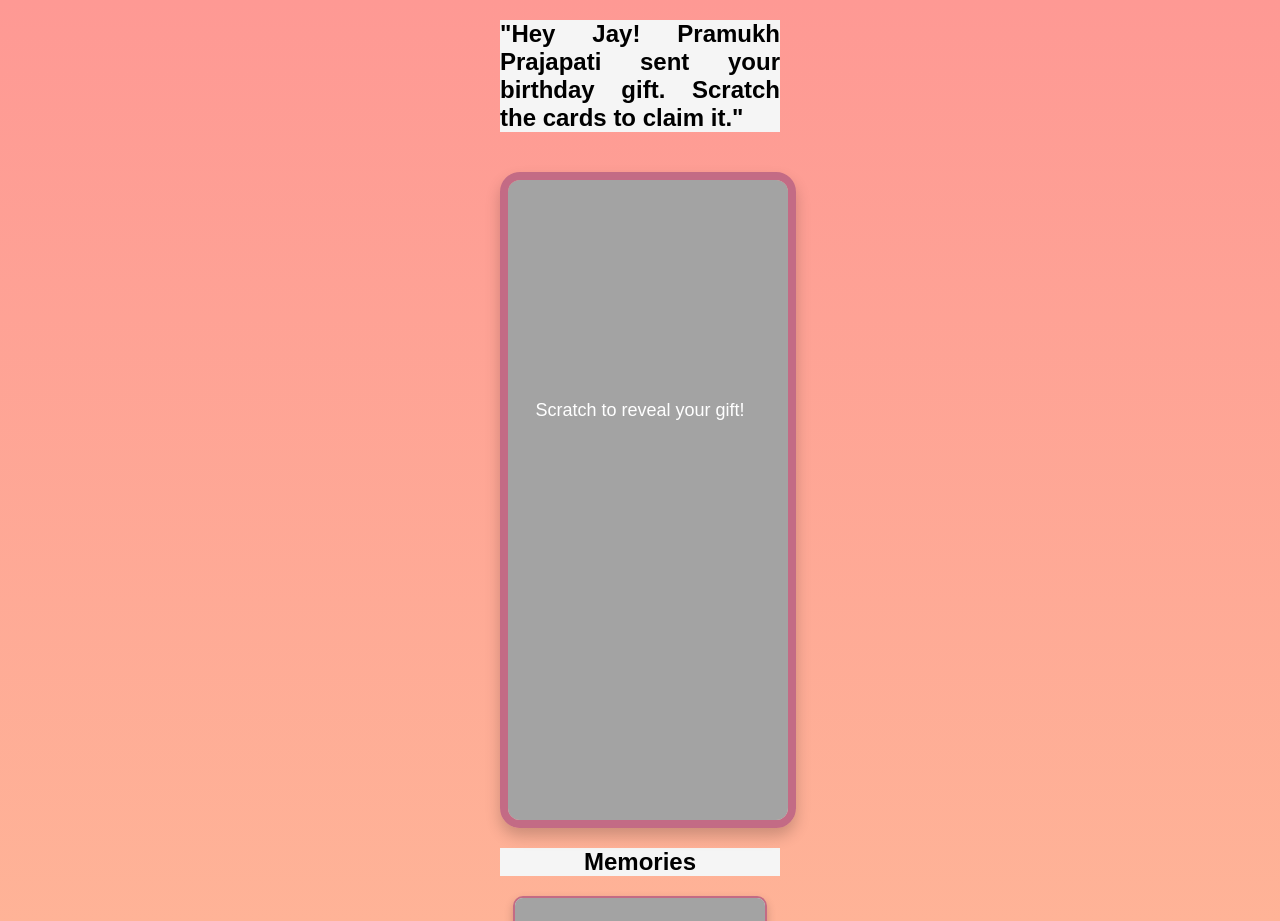
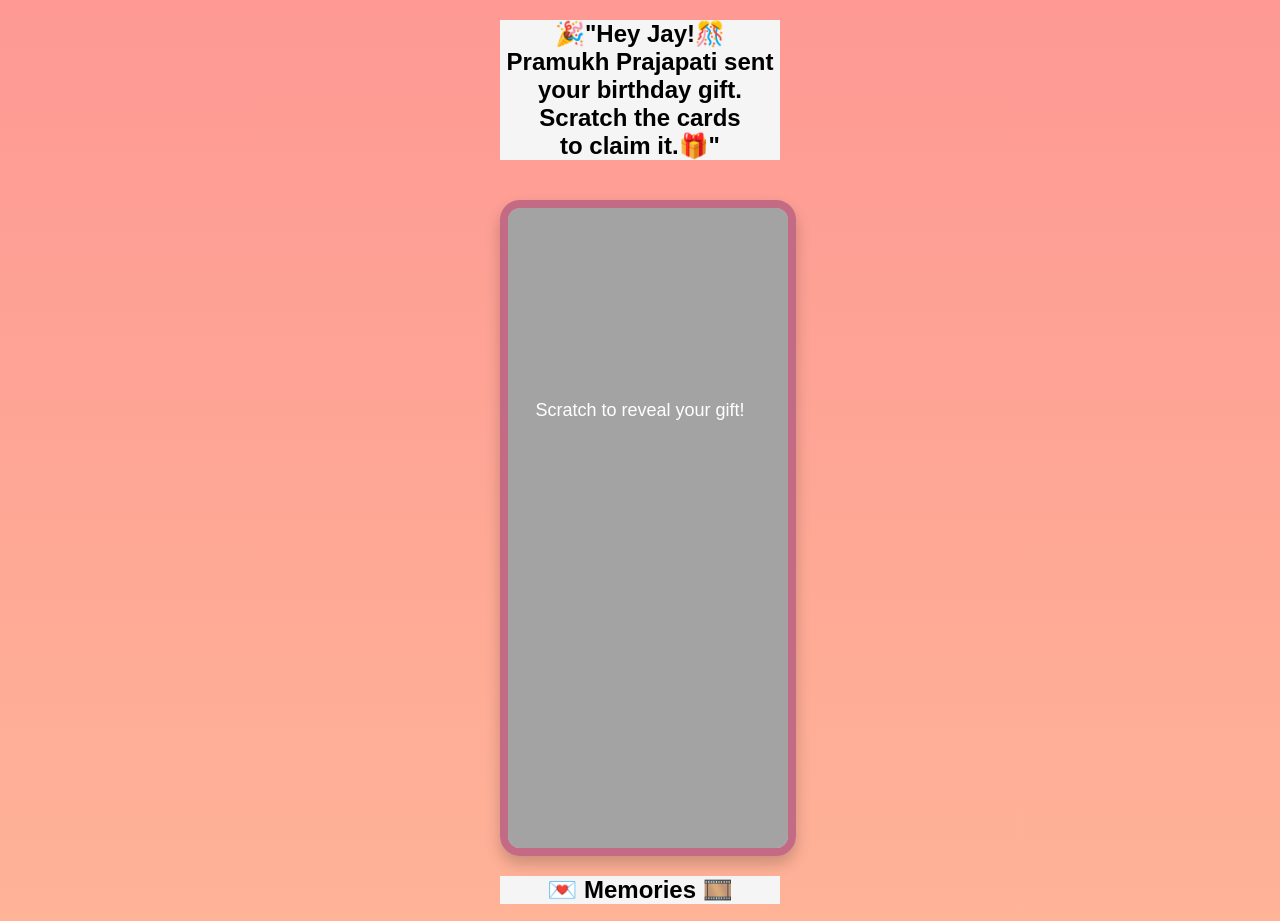
Before and after one commit to pramukhprajapati17/birthdayCard, a plain HTML site: page index.html in a window 1280 px wide. Shown: the top 921 px of the page. Drawn offline with Linux system fonts and the light colour scheme.

Commit message:
some emojis added

```diff
--- a/index.html
+++ b/index.html
@@ -7,7 +7,7 @@
   <!-- <link rel="stylesheet" href="styles.css"> -->
 </head>
 <body>
-    <h2 class="nav">"Hey Jay! Pramukh Prajapati sent your birthday gift. Scratch the cards to claim it."</h2>
+    <h2 class="nav">🎉"Hey Jay!🎊<br> Pramukh Prajapati sent your birthday gift. Scratch the cards<br>to claim it.🎁"</h2>
   <div class="container" class="scratch-card" >
     <!-- Birthday Card Section -->
     <div class="card-container">
@@ -28,7 +28,7 @@
 
     <!-- Memories Section -->
     <div class="memories-section">
-      <h2 style="background-color: whitesmoke;">Memories</h2>
+      <h2 style="background-color: whitesmoke;">💌 Memories 🎞️</h2>
       <div class="memories-grid">
         <div class="scratch-card memory-card" data-memory="memory1">
           <canvas class="memoryCanvas"></canvas>
--- a/styles.css
+++ b/styles.css
@@ -17,7 +17,7 @@ h1{
 }
 .nav{
   max-width: 280px;
-  text-align: justify;
+  text-align:center;
   color: black;
   background-color: #F5F5F5;
 }
```
